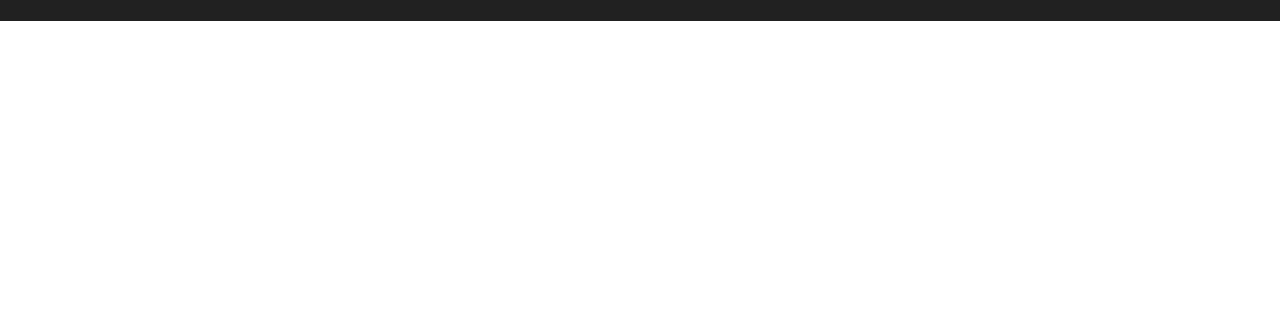
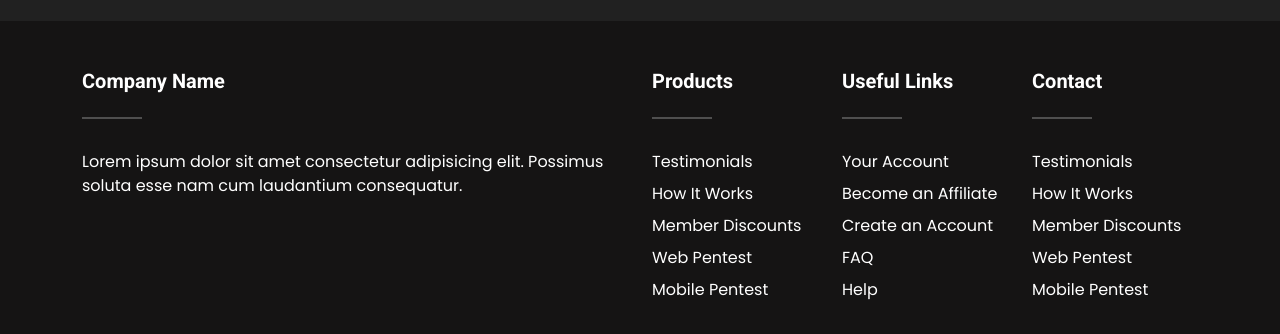
Before and after one commit to raselranaearshad/patrix, a website: page index.html in a window 1280 px wide. Shown: the part 7337-7671 px from the top of the page. Before the commit the page ends 7358 px from the top, so only its background shows below. Drawn offline with nearby package versions, Linux system fonts and the light colour scheme.

Commit message:
Added a Footer bottom section

```diff
--- a/index.html
+++ b/index.html
@@ -726,6 +726,49 @@
           </div>
         </div>
        </div>
+       <!-- Footer Bottom Content  -->
+        <div class="container mt-5">
+          <div class="row text-white justify-content-center mt-3 pb-3">
+            <div class="col-12 col-sm-6 col-lg-6 mx-auto">
+              <h5 class="text-capitalize fw-bold">company name</h5>
+              <hr class="bg-white d-inline-block mb-4" style="width: 60px; height: 2px;">
+              <p class="lh-base">Lorem ipsum dolor sit amet consectetur adipisicing elit. Possimus soluta esse nam cum laudantium consequatur.</p>
+            </div>
+            <div class="col-12 col-sm-6 col-lg-2 mb-4 mx-auto">
+              <h5 class="text-capitalize fw-bold">Products</h5>
+              <hr class="bg-white d-inline-block mb-4" style="width: 60px; height: 2px;">
+              <ul class="list-inline company_list">
+                <li><a href="#">Testimonials</a></li>
+                <li><a href="#">How It Works</a></li>
+                <li><a href="#">Member Discounts</a></li>
+                <li><a href="#">Web Pentest</a></li>
+                <li><a href="#">Mobile Pentest</a></li>
+              </ul>
+            </div>
+            <div class="col-12 col-sm-6 col-lg-2 mb-4 mx-auto">
+              <h5 class="text-capitalize fw-bold">useful links</h5>
+              <hr class="bg-white d-inline-block mb-4" style="width: 60px; height: 2px;">
+              <ul class="list-inline company_list">
+                <li><a href="#">Your Account</a></li>
+                <li><a href="#">Become an Affiliate</a></li>
+                <li><a href="#">Create an Account</a></li>
+                <li><a href="#">FAQ</a></li>
+                <li><a href="#">Help</a></li>
+              </ul>
+            </div>
+            <div class="col-12 col-sm-6 col-lg-2 mb-4 mx-auto">
+              <h5 class="text-capitalize fw-bold">contact</h5>
+              <hr class="bg-white d-inline-block mb-4" style="width: 60px; height: 2px;">
+              <ul class="list-inline company_list">
+                <li><a href="#">Testimonials</a></li>
+                <li><a href="#">How It Works</a></li>
+                <li><a href="#">Member Discounts</a></li>
+                <li><a href="#">Web Pentest</a></li>
+                <li><a href="#">Mobile Pentest</a></li>
+              </ul>
+            </div>
+          </div>
+        </div>
      </footer>
     <!-- Footer Section End  -->
    </main>
--- a/scss/sections/_footer.scss
+++ b/scss/sections/_footer.scss
@@ -50,5 +50,25 @@
       font-size: 1.6rem;
       }
     }
+    &:hover {
+      color: $primary
+    }
   }
 }
+
+// Footer Bottom Content Style
+.company_list {
+  display: block;
+  list-style-type: none;
+  position: relative;
+  li {
+    margin-bottom: 0.5rem;
+    a{
+      color: $white;
+      text-decoration: none;
+      &:hover {
+        color: $secondary;
+      }
+    }
+  }
+}
```
Also changed, not shown: css/style.css, 1 other file.
